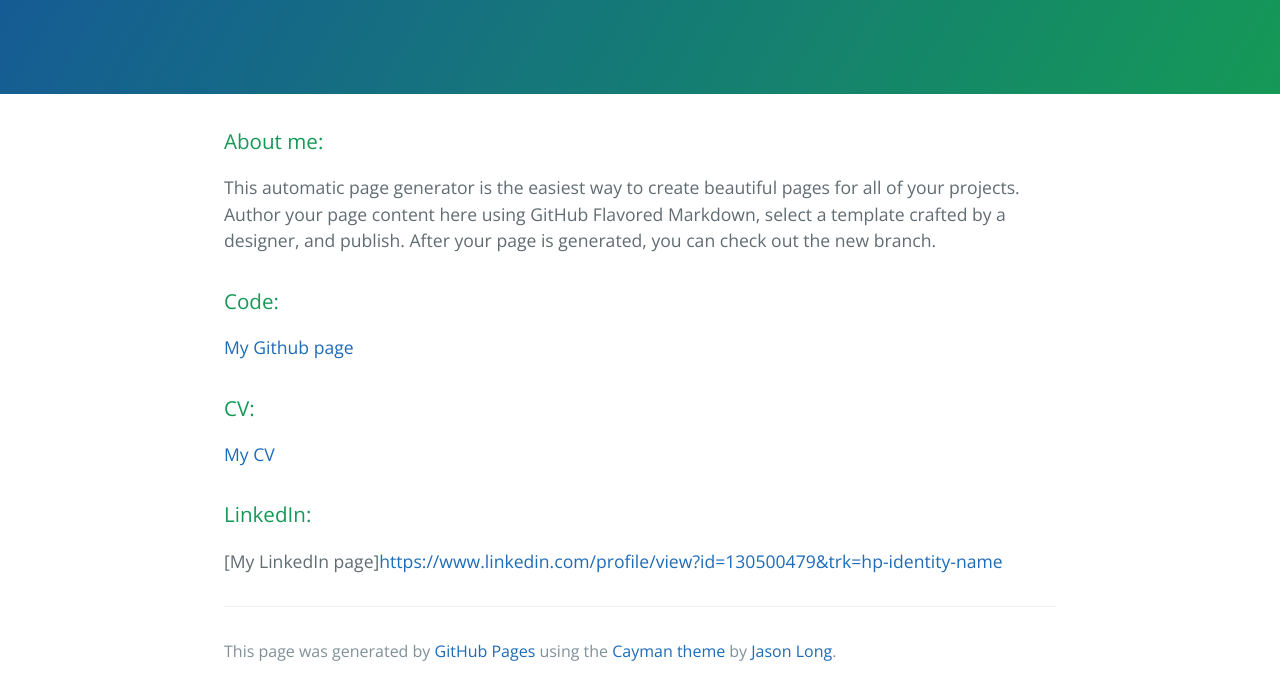
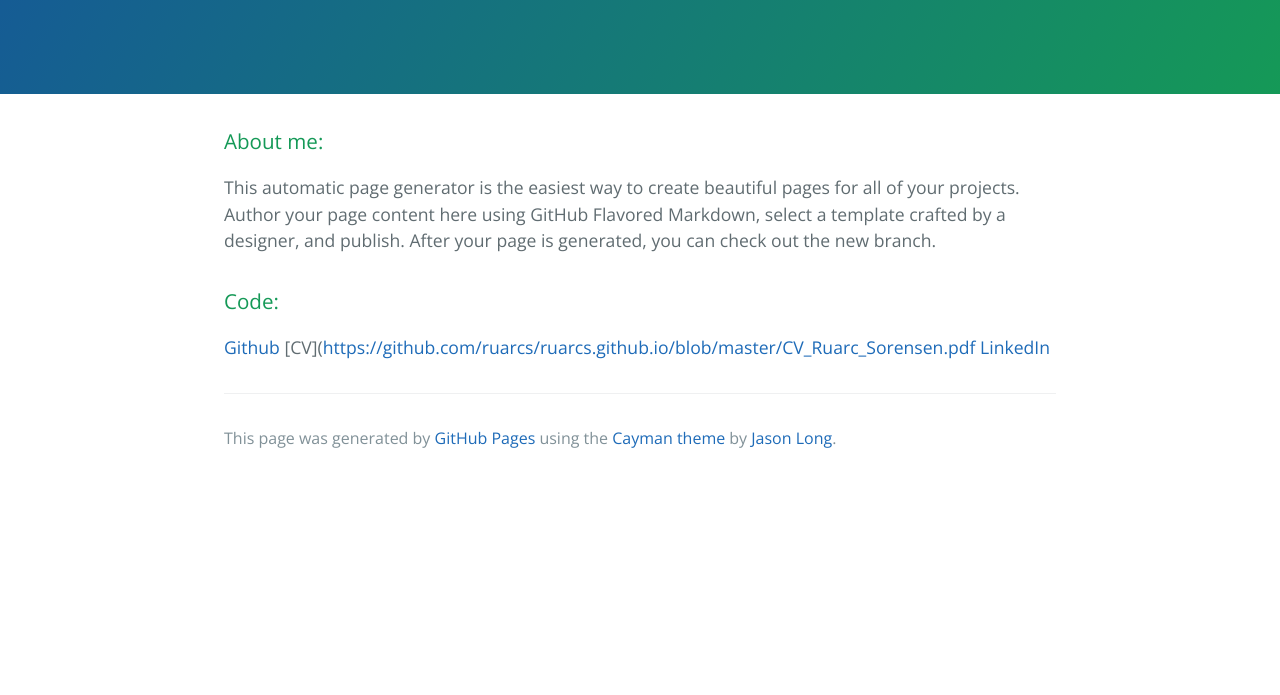
Before and after one commit to ruarcs/ruarcs.github.io, a plain HTML site: page index.html in a window 1280 px wide. Shown: the part 176-871 px from the top of the page. After the commit the page ends 800 px from the top, so only its background shows below. Drawn offline with nearby package versions, Linux system fonts and the light colour scheme.

```diff
--- a/index.html
+++ b/index.html
@@ -24,17 +24,7 @@
 <h3>
 <a id="code" class="anchor" href="#code" aria-hidden="true"><span class="octicon octicon-link"></span></a>Code:</h3>
 
-<p><a href="www.github.com/ruarcs">My Github page</a></p>
-
-<h3>
-<a id="cv" class="anchor" href="#cv" aria-hidden="true"><span class="octicon octicon-link"></span></a>CV:</h3>
-
-<p><a href="https://github.com/ruarcs/ruarcs.github.io/blob/master/CV_Ruarc_Sorensen.pdf">My CV</a></p>
-
-<h3>
-<a id="linkedin" class="anchor" href="#linkedin" aria-hidden="true"><span class="octicon octicon-link"></span></a>LinkedIn:</h3>
-
-<p>[My LinkedIn page]<a href="https://www.linkedin.com/profile/view?id=130500479&amp;trk=hp-identity-name">https://www.linkedin.com/profile/view?id=130500479&amp;trk=hp-identity-name</a></p>
+<p><a href="www.github.com/ruarcs">Github</a> [CV](<a href="https://github.com/ruarcs/ruarcs.github.io/blob/master/CV_Ruarc_Sorensen.pdf">https://github.com/ruarcs/ruarcs.github.io/blob/master/CV_Ruarc_Sorensen.pdf</a> <a href="https://www.linkedin.com/profile/view?id=130500479&amp;trk=hp-identity-name">LinkedIn</a></p>
 
       <footer class="site-footer">
 
--- a/params.json
+++ b/params.json
@@ -1 +1 @@
-{"name":"Ruarc Sorensen","tagline":"","body":"### About me:\r\nThis automatic page generator is the easiest way to create beautiful pages for all of your projects. Author your page content here using GitHub Flavored Markdown, select a template crafted by a designer, and publish. After your page is generated, you can check out the new branch.\r\n\r\n### Code:\r\n[My Github page](www.github.com/ruarcs)\r\n\r\n### CV:\r\n[My CV](https://github.com/ruarcs/ruarcs.github.io/blob/master/CV_Ruarc_Sorensen.pdf)\r\n\r\n### LinkedIn:\r\n[My LinkedIn page]https://www.linkedin.com/profile/view?id=130500479&trk=hp-identity-name\r\n\r\n","google":"","note":"Don't delete this file! It's used internally to help with page regeneration."}
+{"name":"Ruarc Sorensen","tagline":"","body":"### About me:\r\nThis automatic page generator is the easiest way to create beautiful pages for all of your projects. Author your page content here using GitHub Flavored Markdown, select a template crafted by a designer, and publish. After your page is generated, you can check out the new branch.\r\n\r\n### Code:\r\n[Github](www.github.com/ruarcs) [CV](https://github.com/ruarcs/ruarcs.github.io/blob/master/CV_Ruarc_Sorensen.pdf [LinkedIn](https://www.linkedin.com/profile/view?id=130500479&trk=hp-identity-name)\r\n\r\n","google":"","note":"Don't delete this file! It's used internally to help with page regeneration."}
```
